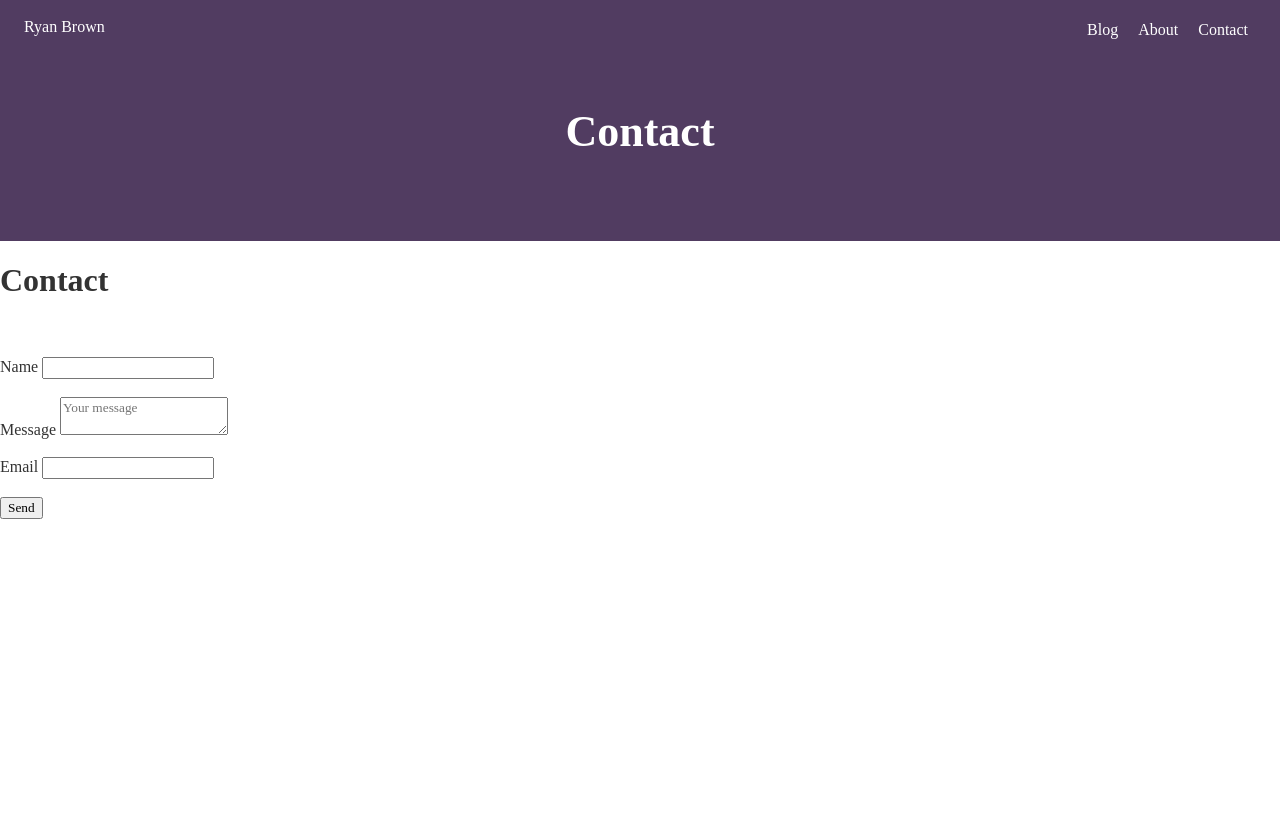
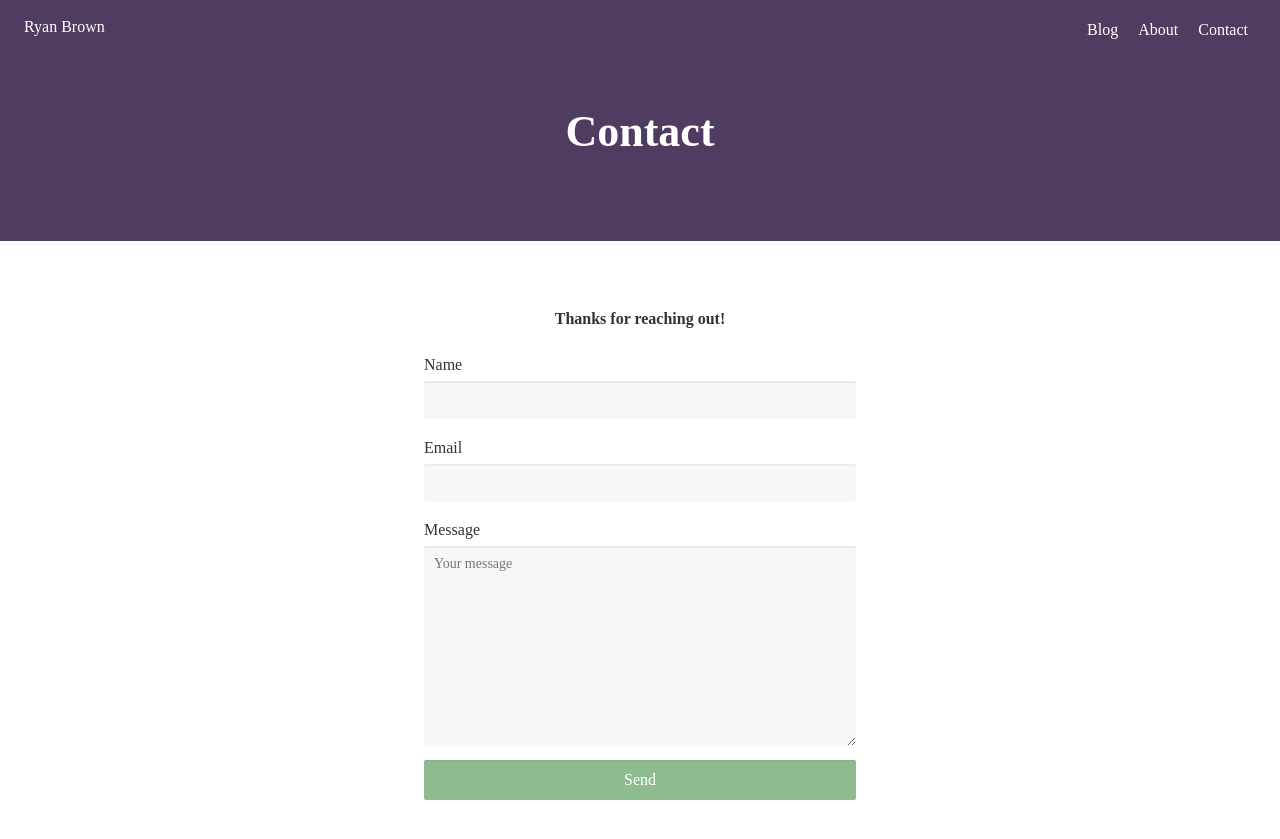
Before and after one commit to ryancolorcafe/jekyll-theme-collider, a Jekyll site: the page built from pages/contact.html, in a window 1280 px wide. Shown: the top 839 px of the page. Built offline with Jekyll 4.4.1, drawn with Linux system fonts in a browser that asks for light colours; some web fonts are replaced.

Commit message:
add contact form styling

```diff
--- a/_layouts/contact.html
+++ b/_layouts/contact.html
@@ -2,23 +2,23 @@
 layout: default
 ---
 
-<h1>Contact</h1>
-<br />
-<br />
+<div class="contact-form">
+  <h4 class="form-message">Thanks for reaching out!</h4>
   <form action="https://formspree.io/ryancolorcafe@gmail.com"
         method="POST">
+    <div class="input-wrapper">
       <label>Name</label>
       <input type="text" name="name">
-  <br />
-  <br />
+    </div>
+    <div class="input-wrapper">
+      <label>Email</label>
+      <input type="email" name="_replyto">
+    </div>
+    <div class="input-wrapper">
       <label>Message</label>
       <textarea name="message" placeholder="Your message"></textarea>
-  <br />
-  <br />
-  <label>Email</label>
-  <input type="email" name="_replyto">
-  <br />
-  <br />
+    </div>
     <input type="hidden" name="_next" value="/thanks" />
-  <input type="submit" value="Send">
+    <input type="submit" value="Send" class="bg--green">
   </form>
+</div>
--- /dev/null
+++ b/_sass/hire-me/components/_contact.scss
@@ -0,0 +1,60 @@
+.contact-form {
+  max-width: 45em;
+  padding: 3em 9em 4em 9em;
+  margin-left: auto;
+  margin-right: auto;
+}
+
+@media all and (max-width: 768px) {
+  .contact-form {
+    padding: 1em 2em 4em 2em;
+  }
+}
+
+.form-message {
+  font-family: "Operator Mono SSm-BookItalic";
+  text-align: center;
+}
+
+.input-wrapper {
+  padding: 0.4em 0em;
+}
+
+input, label {
+  text-align: left;
+  margin-bottom: 7px;
+}
+
+input {
+  width: 100%;
+  box-shadow: inset 0 2px 0 rgba(39,65,90,.075);
+  border-radius: 2px;
+  border: 0;
+  padding: 11px 13px;
+  background-color: #F7F7F8;
+  margin-top: 7px;
+  font-size: 14px;
+}
+
+textarea {
+  display: block;
+  margin-top: 7px;
+  width: 100%;
+  height: 200px;
+  padding: 10px;
+  font-size: 14px;
+  box-shadow: inset 0 2px 0 rgba(39,65,90,.075);
+  border-radius: 2px;
+  border: 0;
+  background-color: #F7F7F8;
+}
+
+input[type="submit"] {
+  text-align: center;
+  cursor: pointer;
+  transition: background 0.5s;
+  font-size: 16px;
+  &:hover {
+    background: darken($dark-sea-green, $darken--button);
+  }
+}
--- a/_sass/hire-me/hire-me.scss
+++ b/_sass/hire-me/hire-me.scss
@@ -19,3 +19,4 @@
 @import "components/site-title";
 @import "components/pagination";
 @import "components/post-list";
+@import "components/contact";
```
Lines whose indentation alone changed are shown as unchanged.
